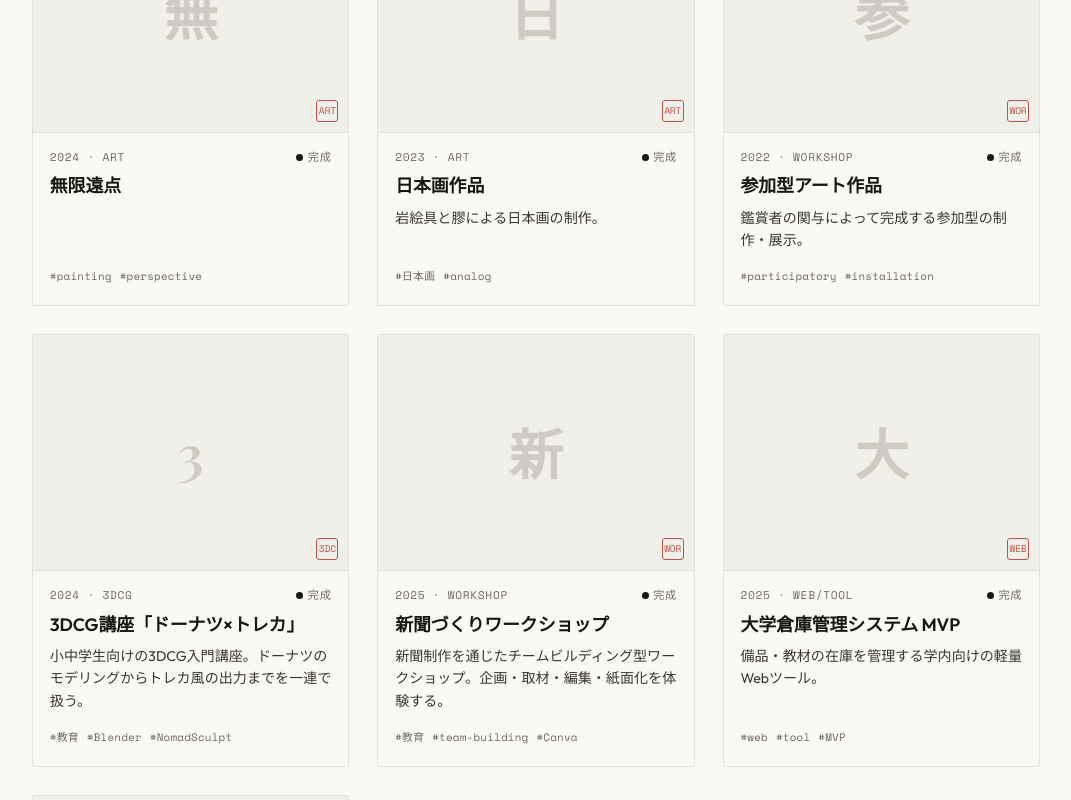
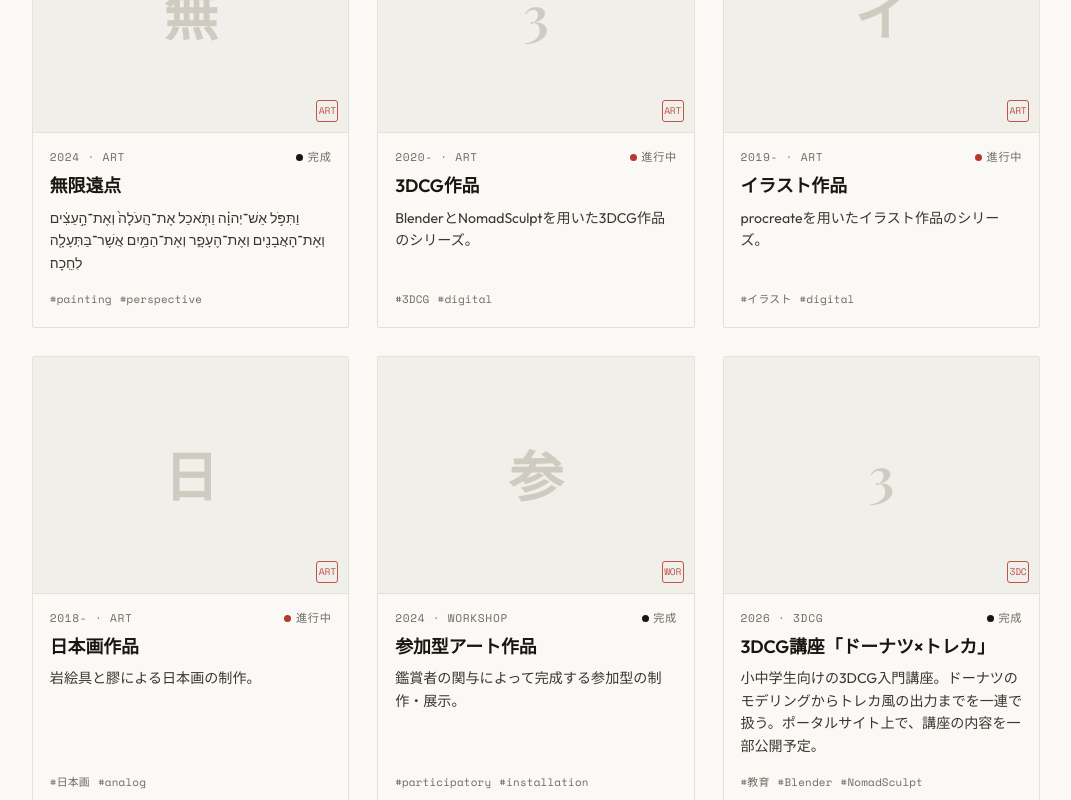
Before and after one commit to wontonsaporia/Portfolioportal, a React (Vite) app: page /#/works in a window 1280 px wide. Shown: the part 460-1260 px from the top of the page, without its empty margins (104-1175 px from the left). Built offline with nearby package versions, Linux system fonts and the light colour scheme; a web font is replaced by a local one.

Commit message:
Update profile, projects, and works data; refine Home and Projects page content

```diff
--- a/src/data/profile.ts
+++ b/src/data/profile.ts
@@ -4,8 +4,8 @@ export const site = {
   // Wordmark in the nav. Keep it short.
   mark: "KO",
   // Hero statement, split into lines for the display type.
-  statementLines: ["つくる、教える、", "考える。"],
-  eyebrow: "制作 / 教育 / 研究 — 活動の台帳",
+  statementLines: ["立って半畳、寝て一畳。"],
+  eyebrow: "制作 / 教育 / 研究 — 活動の四畳半",
   intro:
     "アート、3DCG、ゲーム開発、教育実践、研究ノートを横断して活動しています。完成物だけでなく、企画・試作・思考の過程も同じ価値の成果物として記録する場所です。",
   // Footer / About contact links. Replace with your real URLs.
@@ -27,15 +27,15 @@ export const areas: { label: string; sub: string; to: string }[] = [
 
 export const about = {
   bio: [
-    "3DCG・アートの指導を軸に、大学やアートスクールで教育に携わっています。制作の現場と教える現場を往復しながら、ゲーム開発やツール制作、研究ノートの蓄積を続けています。",
-    "関心は、情報のかたち（情報設計・可視化）と、つくることそのものの過程にあります。",
+    "3DCG・美術の指導を軸に、大学やアートスクールで教育に携わっています。制作の現場と教える現場を往復しながら、ゲーム開発やツール制作、研究ノートの蓄積を続けています。",
+    "",
   ],
   // Free-form, label → value. Edit freely.
   areasOfWork: ["アート / 日本画", "3DCG / モデリング", "ゲーム開発", "教育・講座設計", "研究ノート"],
   tools: ["Unity", "Blender", "NomadSculpt", "Figma", "Obsidian", "React / Vite"],
   interests: ["情報設計", "可視化", "哲学", "アニメ", "ゲームデザイン"],
   history: [
-    { year: "現在", text: "大学・アートスクールで3DCG／アートを指導。技術顧問。" },
+    { year: "現在", text: "沖縄県立芸術大学絵画専攻非常勤講師, OYAA講師（３DCG）" },
     { year: "—", text: "ゲーム開発（CUBE CAMPAIGN ほか）と研究ノートを並行して継続。" },
   ],
 };
--- a/src/data/projects.ts
+++ b/src/data/projects.ts
@@ -10,7 +10,7 @@ export const projects: Item[] = [
     category: "Game",
     status: "ongoing",
     description:
-      "チェスとルービックキューブの機構を組み合わせた戦略パズル。Unity 6.4。v1は機能完成済みで、次はストア配信。",
+      "チェスとルービックキューブの機構を組み合わせた戦略パズル。Unity 6.4。v1は機能完成済みで、ストア配信しています。",
     tags: ["Unity", "strategy", "puzzle"],
     featured: true,
   },
@@ -26,7 +26,7 @@ export const projects: Item[] = [
   {
     id: "nana-ni-notte",
     title: "ナナにのって",
-    year: "2024—",
+    year: "2021—",
     category: "Game",
     status: "ongoing",
     description: "進行中のゲーム制作。",
@@ -34,12 +34,12 @@ export const projects: Item[] = [
   },
   {
     id: "financial-meteorology",
-    title: "金融気象学",
+    title: "financial-meteorology",
     year: "進行中",
     category: "Research",
     status: "ongoing",
-    description: "金融時系列を気象になぞらえて読むための覚書と試作の蓄積。",
-    tags: ["research", "time-series"],
+    description: "気象予報に使われるEnkf等の手法で金融市場の状態推定を試みる研究プロジェクト。",
+    tags: ["research", "estimation"],
     featured: true,
   },
   {
@@ -48,18 +48,10 @@ export const projects: Item[] = [
     year: "進行中",
     category: "Research",
     status: "ongoing",
-    description: "状態推定の基礎を、実装しながら自分の言葉で整理する学習ログ。",
+    description: "状態推定の基礎を、実装しながら学ぶことができるプラットフォームの制作",
     tags: ["research", "estimation"],
   },
-  {
-    id: "homeland-body",
-    title: "祖国と身体に関する制作リサーチ",
-    year: "進行中",
-    category: "Research",
-    status: "ongoing",
-    description: "祖国・身体・記憶をめぐる制作のためのリサーチノート。",
-    tags: ["research", "art"],
-  },
+
   {
     id: "art-team-building",
     title: "アート×チームビルディング",
@@ -70,15 +62,7 @@ export const projects: Item[] = [
       "アート制作を軸にした企業向けチームビルディング・プログラムの設計と提案。",
     tags: ["教育", "team-building", "OYAA"],
   },
-  {
-    id: "okinawa-emaki",
-    title: "沖縄絵巻ワークショップ",
-    year: "2025",
-    category: "Workshop",
-    status: "prototype",
-    description: "沖縄の風景や物語を絵巻形式でつくるワークショップの構想。",
-    tags: ["教育", "沖縄", "絵巻"],
-  },
+
   {
     id: "teaching-portal",
     title: "GitHub Pages 教材ポータル",
--- a/src/data/works.ts
+++ b/src/data/works.ts
@@ -9,16 +9,36 @@ export const works: Item[] = [
     year: "2024",
     category: "Art",
     status: "completed",
-    description: "",
+    description: "וַתִּפֹּ֣ל אֵשׁ־יְהוָ֗ה וַתֹּ֤אכַל אֶת־הָֽעֹלָה֙ וְאֶת־הָ֣עֵצִ֔ים וְאֶת־הָאֲבָנִ֖ים וְאֶת־הֶעָפָ֑ר וְאֶת־הַמַּ֥יִם אֲשֶׁר־בַּתְּעָלָ֖ה לִחֵֽכָה׃",
     tags: ["painting", "perspective"],
+    featured: true,
+  },
+  {
+    id: "3dcg-series",
+    title: "3DCG作品",
+    year: "2020-",
+    category: "Art",
+    status: "ongoing",
+    description: "BlenderとNomadSculptを用いた3DCG作品のシリーズ。",
+    tags: ["3DCG", "digital"],
+    featured: true,
+  },
+  {
+    id: "illustration-series",
+    title: "イラスト作品",
+    year: "2019-",
+    category: "Art",
+    status: "ongoing",
+    description: "procreateを用いたイラスト作品のシリーズ。",
+    tags: ["イラスト", "digital"],
     featured: true,
   },
   {
     id: "nihonga-series",
     title: "日本画作品",
-    year: "2023",
+    year: "2018-",
     category: "Art",
-    status: "completed",
+    status: "ongoing",
     description: "岩絵具と膠による日本画の制作。",
     tags: ["日本画", "analog"],
     featured: true,
@@ -26,7 +46,7 @@ export const works: Item[] = [
   {
     id: "participatory-art",
     title: "参加型アート作品",
-    year: "2022",
+    year: "2024",
     category: "Workshop",
     status: "completed",
     description: "鑑賞者の関与によって完成する参加型の制作・展示。",
@@ -35,11 +55,11 @@ export const works: Item[] = [
   {
     id: "3dcg-donut-trca",
     title: "3DCG講座「ドーナツ×トレカ」",
-    year: "2024",
+    year: "2026",
     category: "3DCG",
     status: "completed",
     description:
-      "小中学生向けの3DCG入門講座。ドーナツのモデリングからトレカ風の出力までを一連で扱う。",
+      "小中学生向けの3DCG入門講座。ドーナツのモデリングからトレカ風の出力までを一連で扱う。ポータルサイト上で、講座の内容を一部公開予定。",
     tags: ["教育", "Blender", "NomadSculpt"],
     featured: true,
   },
@@ -55,11 +75,11 @@ export const works: Item[] = [
   },
   {
     id: "warehouse-mvp",
-    title: "大学倉庫管理システム MVP",
+    title: "大学倉庫管理システム",
     year: "2025",
     category: "Web/Tool",
     status: "completed",
-    description: "備品・教材の在庫を管理する学内向けの軽量Webツール。",
+    description: "備品・教材の在庫を管理する学内向けツールのmvp。",
     tags: ["web", "tool", "MVP"],
   },
   {
@@ -68,7 +88,7 @@ export const works: Item[] = [
     year: "2024",
     category: "Web/Tool",
     status: "completed",
-    description: "授業・配布物向けにQRコードをまとめて生成・出力するツール。",
+    description: "授業・配布物向けにQRコード生成・出力ツール。",
     tags: ["web", "tool", "QR"],
   },
 ];
--- a/src/pages/Home.tsx
+++ b/src/pages/Home.tsx
@@ -36,7 +36,7 @@ export default function Home() {
       <section className="wrap section">
         <div className="section__head">
           <h2 className="section__title">Selected</h2>
-          <span className="section__count">注目 / {featured.length} 件</span>
+          <span className="section__count"> / {featured.length} 件</span>
         </div>
         <div className="grid">
           {featured.map((item) => (
--- a/src/pages/Projects.tsx
+++ b/src/pages/Projects.tsx
@@ -13,7 +13,7 @@ export default function Projects() {
         </span>
       </div>
       <p className="section__lead">
-        進行中の構想・試作・研究。完成物ではなく、過程そのものを記録します。
+        進行中の構想・試作・研究。
         <span className="status status--ongoing" style={{ marginLeft: ".6rem" }}>
           <span className="status__dot" /> 進行中
         </span>
```
